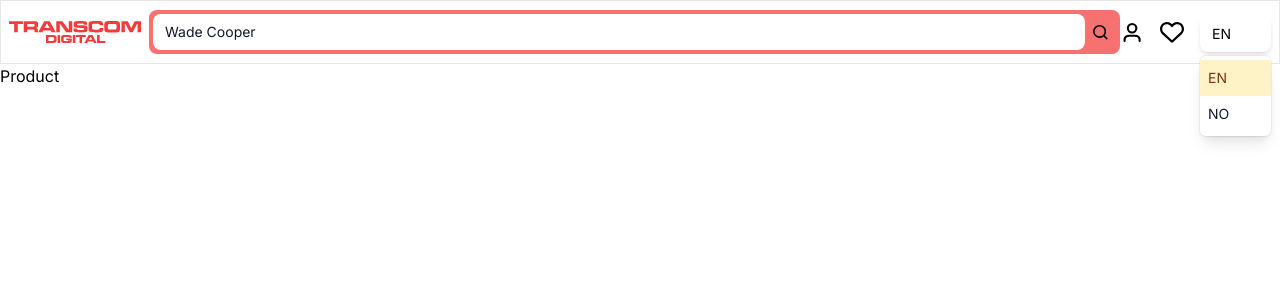
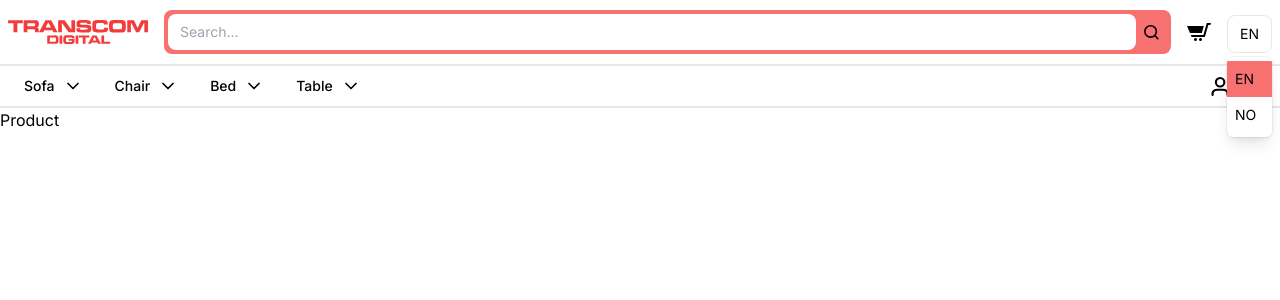
Before and after one commit to SecundoAS/frontend_test-rafin_utshaw, a Next.js app in the folder ecommerce-app/: page / in a window 1280 px wide. Both pictures are taken after a click on the button "EN". Shown: the top 300 px of the page. Built offline with nearby package versions, Linux system fonts and the light colour scheme.

Commit message:
Update layout header

```diff
--- a/ecommerce-app/app/components/app-layout.tsx
+++ b/ecommerce-app/app/components/app-layout.tsx
@@ -1,27 +1,55 @@
+import HeartIcon from "@/public/icons/heart.icon";
+import UserIcon from "@/public/icons/user.icon";
 import Image from "next/image";
+import Link from "next/link";
 import { AppImages } from "../utils/constants";
 import AppSearchbox from "./app-searchbox/app-searchbox";
 import HeaderActions from "./header-actions/header-actions";
+import { HeaderMenu } from "./header-menu/header-menu";
 import LanguageSelector from "./language-selector/language-selector";
 
 export const AppLayout: React.FC = () => {
   return (
-    <div className="flex justify-center">
-      <div className="container h-16 w-full border flex items-center px-2">
+    <>
+      <div className="flex justify-center border-b-2">
+        <div className="container h-16 w-full flex items-center px-2">
+          <Link href="/">
             <Image
               src={AppImages.applogo}
               alt="app logo"
               height={30}
               width={140}
-          className="pr-2"
+              className="mr-4"
             />
+          </Link>
+
           <AppSearchbox />
+          <div className="ml-4">
             <HeaderActions />
+          </div>
+
           <div className="ml-4">
             <LanguageSelector />
           </div>
         </div>
       </div>
+      <div className="flex justify-center border-b-2">
+        <div className="container h-10 w-full flex items-center px-2 justify-between">
+          <div>
+            <HeaderMenu />
+          </div>
+
+          <div className="grid gap-4 grid-cols-2 items-center">
+            <Link href={"#"}>
+              <UserIcon />
+            </Link>
+            <Link href={"#"}>
+              <HeartIcon />
+            </Link>
+          </div>
+        </div>
+      </div>
+    </>
   );
 };
 
--- a/ecommerce-app/app/components/app-searchbox/app-searchbox.tsx
+++ b/ecommerce-app/app/components/app-searchbox/app-searchbox.tsx
@@ -6,19 +6,20 @@ import { Fragment, useState } from "react";
 type Person = {
   id: number;
   name: string;
+  href: string;
 };
 
 function AppSearchbox() {
   const people: Person[] = [
-    { id: 1, name: "Wade Cooper" },
-    { id: 2, name: "Arlene Mccoy" },
-    { id: 3, name: "Devon Webb" },
-    { id: 4, name: "Tom Cook" },
-    { id: 5, name: "Tanya Fox" },
-    { id: 6, name: "Hellen Schmidt" },
+    { id: 1, name: "Wade Cooper", href: "#" },
+    { id: 2, name: "Arlene Mccoy", href: "#" },
+    { id: 3, name: "Devon Webb", href: "#" },
+    { id: 4, name: "Tom Cook", href: "#" },
+    { id: 5, name: "Tanya Fox", href: "#" },
+    { id: 6, name: "Hellen Schmidt", href: "#" },
   ];
 
-  const [selected, setSelected] = useState(people[0]);
+  const [selected, setSelected] = useState<Person | null>(null);
   const [query, setQuery] = useState("");
 
   const filteredPeople =
@@ -37,8 +38,9 @@ function AppSearchbox() {
         <div className="relative w-full">
           <div className="relative w-full cursor-default overflow-hidden rounded-lg bg-gray-200 text-left focus:outline-none focus-visible:ring-2 focus-visible:ring-white focus-visible:ring-opacity-75 focus-visible:ring-offset-2 focus-visible:ring-offset-teal-300 sm:text-sm">
             <Combobox.Input
+              placeholder="Search..."
               className="w-full border-none py-2 pl-3 pr-10 text-sm leading-5 text-gray-900 focus:ring-0 focus:outline-none"
-              displayValue={(person: Person) => person.name}
+              displayValue={(person: Person) => person?.name ?? ""}
               onChange={(event) => setQuery(event.target.value)}
             />
           </div>
@@ -49,24 +51,39 @@ function AppSearchbox() {
             leaveTo="opacity-0"
             afterLeave={() => setQuery("")}
           >
-            <Combobox.Options className="absolute mt-1 max-h-60 w-full overflow-auto rounded-md bg-white py-1 text-base shadow-lg ring-1 ring-black ring-opacity-5 focus:outline-none sm:text-sm">
+            <Combobox.Options className="absolute z-10 mt-1 max-h-60 w-full overflow-auto rounded-md bg-white py-1 text-base shadow-lg ring-1 ring-black ring-opacity-5 focus:outline-none sm:text-sm">
               {filteredPeople.length === 0 && query !== "" ? (
-                <></>
+                <>
+                  <Combobox.Option
+                    className={({ active }) =>
+                      `relative cursor-default select-none  text-gray-900`
+                    }
+                    value={query}
+                  >
+                    {() => (
+                      <span
+                        className={`cursor-pointer block truncate p-2 pl-6`}
+                      >
+                        {query}
+                      </span>
+                    )}
+                  </Combobox.Option>
+                </>
               ) : (
                 filteredPeople.map((person) => (
                   <Combobox.Option
                     key={person.id}
                     className={({ active }) =>
-                      `relative cursor-default select-none py-2 pl-10 pr-4 text-gray-900`
+                      `relative cursor-default select-none  text-gray-900`
                     }
                     value={person}
                   >
                     {() => (
-                      <>
-                        <span className={`block truncate "font-normal"`}>
-                          {person.name}
-                        </span>
-                      </>
+                      <span
+                        className={`cursor-pointer block truncate p-2 pl-6`}
+                      >
+                        {person.name}
+                      </span>
                     )}
                   </Combobox.Option>
                 ))
--- a/ecommerce-app/app/components/header-actions/header-actions.tsx
+++ b/ecommerce-app/app/components/header-actions/header-actions.tsx
@@ -1,12 +1,13 @@
-import HeartIcon from "@/public/icons/heart.icon";
-import UserIcon from "@/public/icons/user.icon";
+import CartIcon from "@/public/icons/cart.icon";
+import Link from "next/link";
 import React from "react";
 
 export const HeaderActions: React.FC = () => {
   return (
-    <div className="grid gap-4 grid-cols-2 items-center">
-      <UserIcon />
-      <HeartIcon />
+    <div className="grid gap-4 grid-cols-1 items-center ">
+      <Link className="cursor-pointer" href="#">
+        <CartIcon />
+      </Link>
     </div>
   );
 };
--- /dev/null
+++ b/ecommerce-app/app/components/header-menu/header-menu.tsx
@@ -0,0 +1,63 @@
+"use client";
+import React, { Fragment } from "react";
+
+import ArrowDownIcon from "@/public/icons/arrow-down.icon";
+import { Menu, Transition } from "@headlessui/react";
+import Link from "next/link";
+import { Category } from "./header-menu.types";
+
+export const HeaderMenu: React.FC = () => {
+  const menu: Category[] = [
+    { title: "Sofa", items: ["item1", "item2", "item3"] },
+    { title: "Chair", items: ["item1", "item2", "item3"] },
+    { title: "Bed", items: ["item1", "item2", "item3"] },
+    { title: "Table", items: ["item1", "item2", "item3"] },
+  ];
+
+  return (
+    <>
+      {menu.map((category: Category) => (
+        <Menu
+          as="div"
+          className="relative inline-block text-left"
+          key={category.title}
+        >
+          <div>
+            <Menu.Button className="inline-flex w-full items-center justify-center rounded-md px-4 py-2 text-sm font-medium hover:bg-opacity-30 focus:outline-none focus-visible:ring-2 focus-visible:ring-white focus-visible:ring-opacity-75">
+              {category.title}
+              <div className="text-black-400 w-4 ml-3">
+                <ArrowDownIcon />
+              </div>
+            </Menu.Button>
+          </div>
+          <Transition
+            as={Fragment}
+            enter="transition ease-out duration-100"
+            enterFrom="transform opacity-0 scale-95"
+            enterTo="transform opacity-100 scale-100"
+            leave="transition ease-in duration-75"
+            leaveFrom="transform opacity-100 scale-100"
+            leaveTo="transform opacity-0 scale-95"
+          >
+            <Menu.Items className="absolute right-0 mt-2 w-56 origin-top-right divide-y divide-gray-100 rounded-md bg-white shadow-lg ring-1 ring-black ring-opacity-5 focus:outline-none">
+              {category.items.map((item: string) => (
+                <Menu.Item key={item}>
+                  {({ active }) => (
+                    <Link
+                      className={`${
+                        active ? "bg-red-400 text-white" : "text-gray-900"
+                      } group flex w-full items-center rounded-md px-2 py-2 text-sm`}
+                      href={"#"}
+                    >
+                      {item}
+                    </Link>
+                  )}
+                </Menu.Item>
+              ))}
+            </Menu.Items>
+          </Transition>
+        </Menu>
+      ))}
+    </>
+  );
+};
--- /dev/null
+++ b/ecommerce-app/app/components/header-menu/header-menu.types.tsx
@@ -0,0 +1,4 @@
+export type Category = {
+  title: string;
+  items: string[];
+};
--- a/ecommerce-app/app/components/language-selector/language-selector.tsx
+++ b/ecommerce-app/app/components/language-selector/language-selector.tsx
@@ -14,13 +14,12 @@ export const LanguageSelector: React.FC = () => {
   ];
 
   const [selected, setSelected] = useState(languages[0]);
-  const [query, setQuery] = useState("");
 
   return (
     <div className="">
       <Listbox value={selected} onChange={setSelected}>
         <div className="relative mt-1">
-          <Listbox.Button className="relative w-full cursor-default rounded-lg bg-white py-2 pl-3 pr-10 text-left shadow-md focus:outline-none focus-visible:border-indigo-500 focus-visible:ring-2 focus-visible:ring-white focus-visible:ring-opacity-75 focus-visible:ring-offset-2 focus-visible:ring-offset-orange-300 sm:text-sm">
+          <Listbox.Button className="relative w-full border rounded-lg bg-white py-2 px-3 text-left focus:outline-none focus-visible:border-indigo-500 focus-visible:ring-2 focus-visible:ring-white focus-visible:ring-opacity-75 focus-visible:ring-offset-2 focus-visible:ring-offset-orange-300 sm:text-sm">
             <span className="block truncate">{selected.name}</span>
           </Listbox.Button>
           <Transition
@@ -35,22 +34,14 @@ export const LanguageSelector: React.FC = () => {
                   key={lang.id}
                   className={({ active }) =>
                     `relative cursor-default select-none p-2 ${
-                      active ? "bg-amber-100 text-amber-900" : "text-gray-900"
+                      active ? "bg-red-400" : "text-black-400"
                     }`
                   }
                   value={lang}
                 >
-                  {({ selected }) => (
+                  {({}) => (
                     <>
-                      <span
-                        className={`block truncate ${
-                          selected.id === lang.id
-                            ? "font-medium"
-                            : "font-normal"
-                        }`}
-                      >
-                        {lang.name}
-                      </span>
+                      <span className={`block truncate`}>{lang.name}</span>
                     </>
                   )}
                 </Listbox.Option>
--- /dev/null
+++ b/ecommerce-app/public/icons/arrow-down.icon.tsx
@@ -0,0 +1,21 @@
+export const ArrowDownIcon: React.FC = () => {
+  return (
+    <svg
+      width="12"
+      height="8"
+      viewBox="0 0 12 8"
+      fill="none"
+      xmlns="http://www.w3.org/2000/svg"
+    >
+      <path
+        d="M1 1.5L6 6.5L11 1.5"
+        stroke="currentColor"
+        strokeWidth="1.66667"
+        strokeLinecap="round"
+        strokeLinejoin="round"
+      />
+    </svg>
+  );
+};
+
+export default ArrowDownIcon;
--- /dev/null
+++ b/ecommerce-app/public/icons/cart.icon.tsx
@@ -0,0 +1,20 @@
+type CartIconType = {
+  size?: number;
+};
+
+export const CartIcon: React.FC<CartIconType> = (props: CartIconType) => {
+  const { size = 24 } = props;
+
+  return (
+    <svg
+      xmlns="http://www.w3.org/2000/svg"
+      width={size}
+      height={size}
+      viewBox="0 0 24 24"
+    >
+      <path d="M10 19.5c0 .829-.672 1.5-1.5 1.5s-1.5-.671-1.5-1.5c0-.828.672-1.5 1.5-1.5s1.5.672 1.5 1.5zm3.5-1.5c-.828 0-1.5.671-1.5 1.5s.672 1.5 1.5 1.5 1.5-.671 1.5-1.5c0-.828-.672-1.5-1.5-1.5zm1.336-5l1.977-7h-16.813l2.938 7h11.898zm4.969-10l-3.432 12h-12.597l.839 2h13.239l3.474-12h1.929l.743-2h-4.195z" />
+    </svg>
+  );
+};
+
+export default CartIcon;
```
Lines whose indentation alone changed are shown as unchanged.
